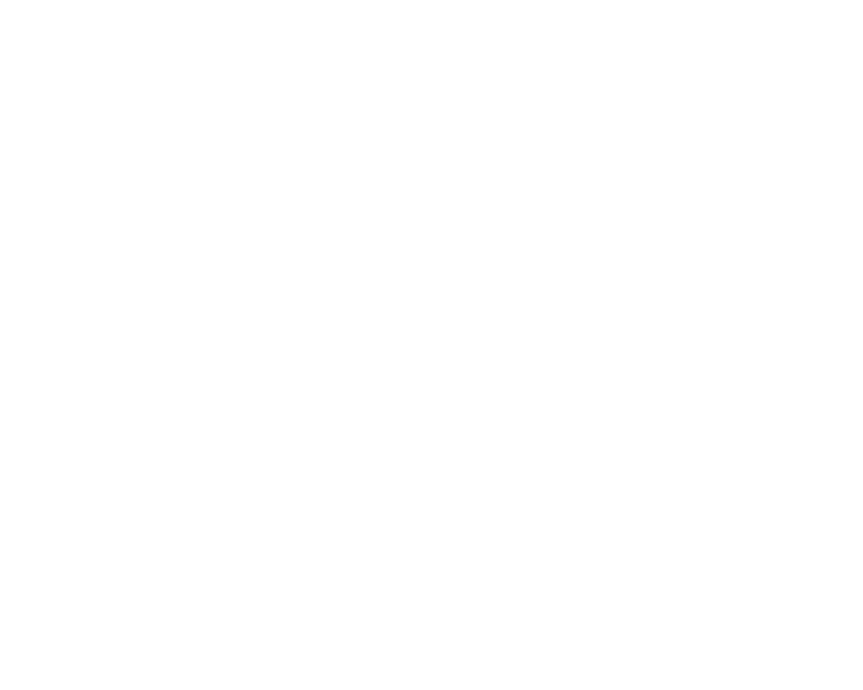
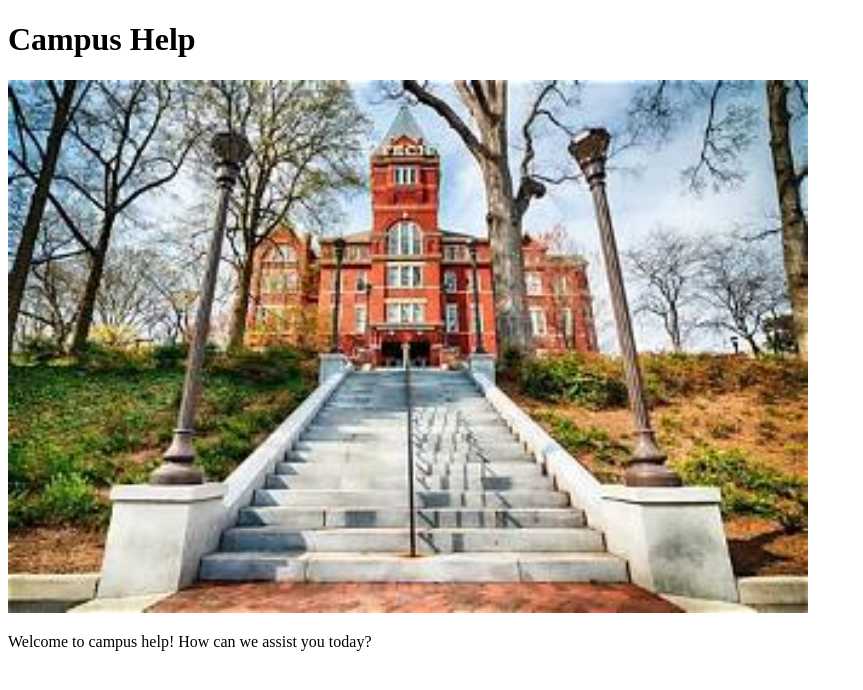
Before and after one commit to naevecarter-ic/FINAL_PROJECT, a plain HTML site: page index.html in a window 1280 px wide. Shown: the whole page, without its empty margins (0-863 px from the left). Drawn offline with Linux system fonts and the light colour scheme.

Commit message:
Added page title main image and description text

```diff
--- a/css/style.css
+++ b/css/style.css
@@ -0,0 +1,5 @@
+img {
+    width:800px;
+    height:auto;
+    align-items:center;
+}
--- a/index.html
+++ b/index.html
@@ -6,4 +6,12 @@
     <title>Campus Help</title>
     <link rel="stylesheet" href="./css/style.css">
 </head>
+<body>
+    <h1 class="text-center mt-4">Campus Help</h1>
+
+    <div class="container mt-4">
+        <img src="./img/campus.jpg" alt="An image of a buliding on campus">
+        <p class="text-center">Welcome to campus help! How can we assist you today?</p>
+    </div>
+</body>
 </html>
```
Also changed, not shown: img/campus.jpg (added).
